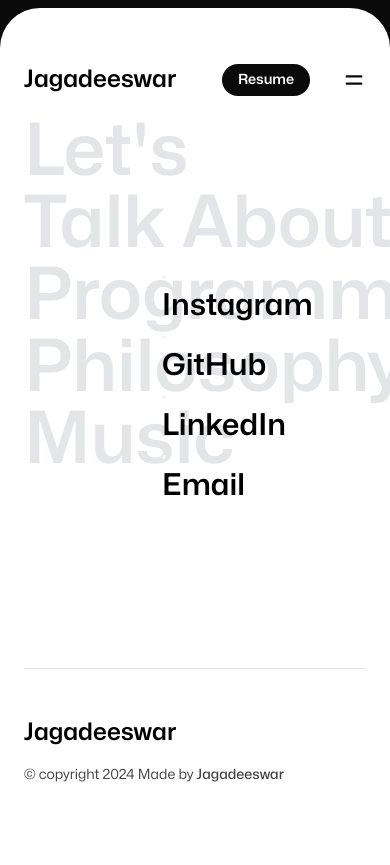
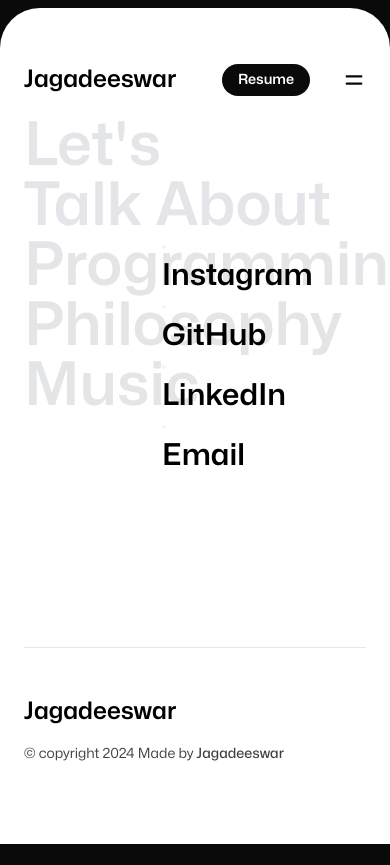
Before and after one commit to jagadeeswar-N-G/personal, a Next.js app: page /contact in a window 390 px wide. After the commit the page ends 844 px from the top, so only its background shows below. Built offline with nearby package versions, Linux system fonts and the light colour scheme.

Commit message:
git ignore

```diff
--- a/src/components/BackgroudText.tsx
+++ b/src/components/BackgroudText.tsx
@@ -2,7 +2,7 @@ import React from "react";
 
 const BackgroudText = () => {
   return (
-    <div className="mt-4 text-7xl md:text-8xl text-gray-600 opacity-15">
+    <div className="mt-4 text-6xl md:text-8xl text-gray-600 opacity-15">
       <p>Let's</p>
       <p>Talk About</p>
       <p>Programming</p>
```
Also changed, not shown: 1 other file (tests, documents, lock files or other folders).
